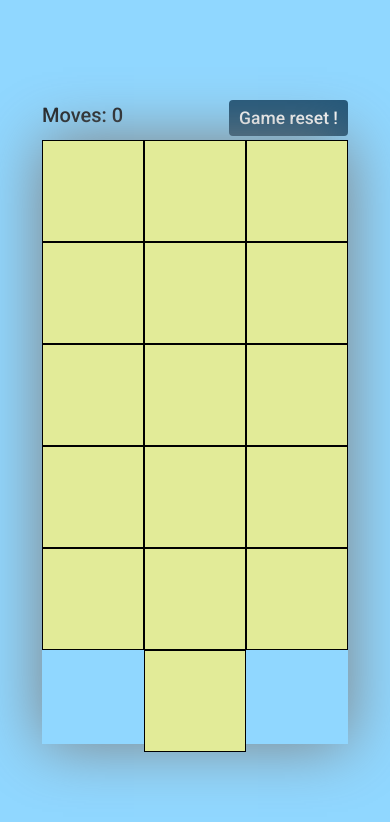
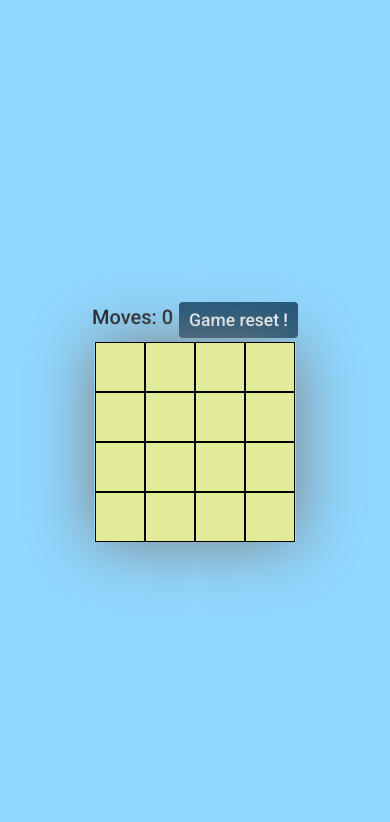
Before and after one commit to JOlszlegier/MemoProject, a plain HTML site: page index.html in a window 390 px wide. Drawn offline with nearby package versions, Linux system fonts and the light colour scheme.

Commit message:
working mobile view

```diff
--- a/styles.css
+++ b/styles.css
@@ -46,12 +46,16 @@ html, body {
 
 @media only screen and (max-width: 420px){
     .game-box{
-        width: 306px;
-        height: 604px;
+        width: 202px;
+        height: 200px;
     }
     .score-box{
-        width: 306px;
+        width: 206px;
         font-size: 20px;
         height: 20px;
     }
+    .single-box{
+        width: 50px;
+        height: 50px;
+    }
 }
```
